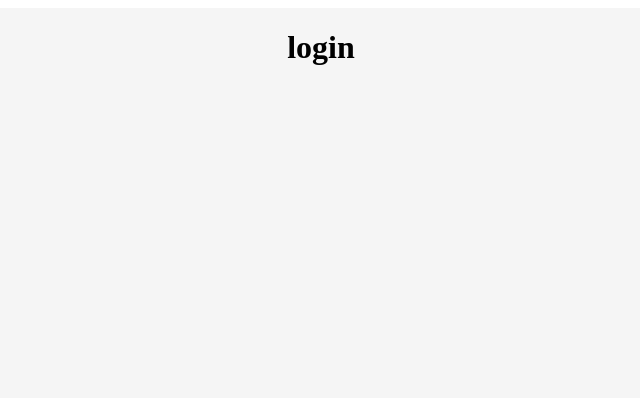
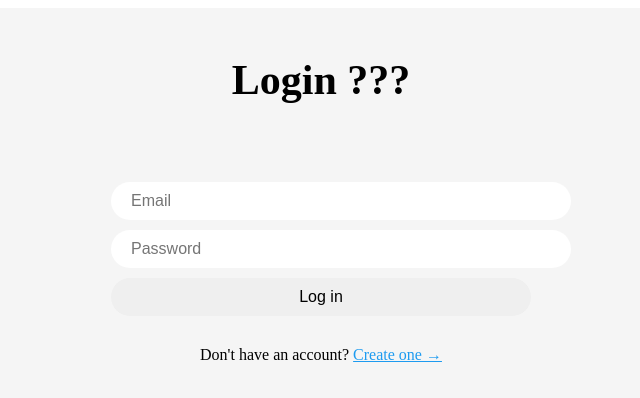
Before and after one commit to hwacho9/taskmessenger, a React (Vite) app: page /login in a window 1280 px wide. Shown: the top 398 px of the page, without its empty margins (319-959 px from the left). Built offline with nearby package versions, Linux system fonts and the light colour scheme.

Commit message:
feat:login logout

```diff
--- /dev/null
+++ b/src/components/auth-components.ts
@@ -0,0 +1,49 @@
+import { styled } from "styled-components";
+
+export const Wrapper = styled.div`
+    height: 100vh;
+    display: flex;
+    flex-direction: column;
+    align-items: center;
+    width: 420px;
+    padding: 20px;
+`;
+
+export const Title = styled.h1`
+    font-size: 42px;
+`;
+
+export const Form = styled.form`
+    margin-top: 50px;
+    margin-bottom: 10px;
+    display: flex;
+    flex-direction: column;
+    width: 100%;
+    gap: 10px;
+`;
+
+export const Input = styled.input`
+    padding: 10px 20px;
+    border-radius: 50px;
+    border: none;
+    width: 100%;
+    font-size: 16px;
+    &[type="submit"] {
+        cursor: pointer;
+        &:hover {
+            opacity: 0.8;
+        }
+    }
+`;
+
+export const Error = styled.span`
+    font-size: 16px;
+    color: red;
+`;
+
+export const Switcher = styled.span`
+    margin-top: 20px;
+    a {
+        color: #1d9bf0;
+    }
+`;
--- a/src/routes/create-account.tsx
+++ b/src/routes/create-account.tsx
@@ -1,48 +1,16 @@
 import { createUserWithEmailAndPassword, updateProfile } from "firebase/auth";
 import { useState } from "react";
-import styled from "styled-components";
 import { auth } from "../firebase";
-import { useNavigate } from "react-router-dom";
-
-const Wrapper = styled.div`
-    height: 100vh;
-    display: flex;
-    flex-direction: column;
-    align-items: center;
-    width: 420px;
-    padding: 20px;
-`;
-
-const Title = styled.h1`
-    font-size: 42px;
-`;
-
-const Form = styled.form`
-    margin-top: 50px;
-    display: flex;
-    flex-direction: column;
-    width: 100%;
-    gap: 10px;
-`;
-
-const Input = styled.input`
-    padding: 10px 20px;
-    border-radius: 50px;
-    border: none;
-    width: 100%;
-    font-size: 16px;
-    &[type="submit"] {
-        cursor: pointer;
-        &:hover {
-            opacity: 0.8;
-        }
-    }
-`;
-
-const Error = styled.span`
-    font-size: 16px;
-    color: red;
-`;
+import { Link, useNavigate } from "react-router-dom";
+import { FirebaseError } from "firebase/app";
+import {
+    Input,
+    Switcher,
+    Title,
+    Form,
+    Wrapper,
+    Error,
+} from "../components/auth-components";
 
 export default function CreateAccount() {
     const navigate = useNavigate();
@@ -63,6 +31,7 @@ export default function CreateAccount() {
 
     const onSubmint = async (e: React.FormEvent<HTMLFormElement>) => {
         e.preventDefault();
+        setError("");
         if (isLoading || name === "" || email === "" || password === "") return;
         try {
             setIsLoading(true);
@@ -78,6 +47,9 @@ export default function CreateAccount() {
             // set the name of the user
             // redirect to home
         } catch (e) {
+            if (e instanceof FirebaseError) {
+                setError(e.message);
+            }
             //setError(e.message);
         } finally {
             setIsLoading(false);
@@ -119,6 +91,9 @@ export default function CreateAccount() {
                 />
             </Form>
             {error !== "" ? <Error>{error}</Error> : null}
+            <Switcher>
+                Already have an account? <Link to="/login">Log in &rarr;</Link>
+            </Switcher>
         </Wrapper>
     );
 }
--- a/src/routes/home.tsx
+++ b/src/routes/home.tsx
@@ -1,8 +1,12 @@
 import { auth } from "../firebase";
 
+import { useNavigate } from "react-router-dom";
 export default function Home() {
+    const navigate = useNavigate();
+
     const logOut = () => {
         auth.signOut();
+        navigate("/login");
     };
 
     return (
--- a/src/routes/login.tsx
+++ b/src/routes/login.tsx
@@ -1,3 +1,81 @@
-export default function Login() {
-    return <h1>login</h1>;
+import { useState } from "react";
+import { auth } from "../firebase";
+import { Link, useNavigate } from "react-router-dom";
+import { FirebaseError } from "firebase/app";
+import { signInWithEmailAndPassword } from "firebase/auth";
+import {
+    Input,
+    Switcher,
+    Title,
+    Form,
+    Wrapper,
+    Error,
+} from "../components/auth-components";
+
+export default function CreateAccount() {
+    const navigate = useNavigate();
+    const [isLoading, setIsLoading] = useState(false);
+    const [email, setEmail] = useState("");
+    const [password, setPassword] = useState("");
+    const [error, setError] = useState("");
+
+    const onChange = (e: React.ChangeEvent<HTMLInputElement>) => {
+        const {
+            target: { name, value },
+        } = e;
+        if (name === "email") setEmail(value);
+        else if (name === "password") setPassword(value);
+    };
+
+    const onSubmint = async (e: React.FormEvent<HTMLFormElement>) => {
+        e.preventDefault();
+        setError("");
+        if (isLoading || email === "" || password === "") return;
+        try {
+            setIsLoading(true);
+            await signInWithEmailAndPassword(auth, email, password);
+            navigate("/");
+            // create an account
+            // set the name of the user
+            // redirect to home
+        } catch (e) {
+            if (e instanceof FirebaseError) {
+                setError(e.message);
+            }
+            //setError(e.message);
+        } finally {
+            setIsLoading(false);
+        }
+        console.log(name, email, password);
+    };
+
+    return (
+        <Wrapper>
+            <Title>Login ??? </Title>
+            <Form onSubmit={onSubmint}>
+                <Input
+                    onChange={onChange}
+                    value={email}
+                    name="email"
+                    placeholder="Email"
+                    type="email"
+                    required
+                />
+                <Input
+                    onChange={onChange}
+                    value={password}
+                    name="password"
+                    placeholder="Password"
+                    type="password"
+                    required
+                />
+                <Input type="submit" value={isLoading ? "Loading" : "Log in"} />
+            </Form>
+            {error !== "" ? <Error>{error}</Error> : null}
+            <Switcher>
+                Don't have an account?{" "}
+                <Link to="/create-account">Create one &rarr;</Link>
+            </Switcher>
+        </Wrapper>
+    );
 }
```
